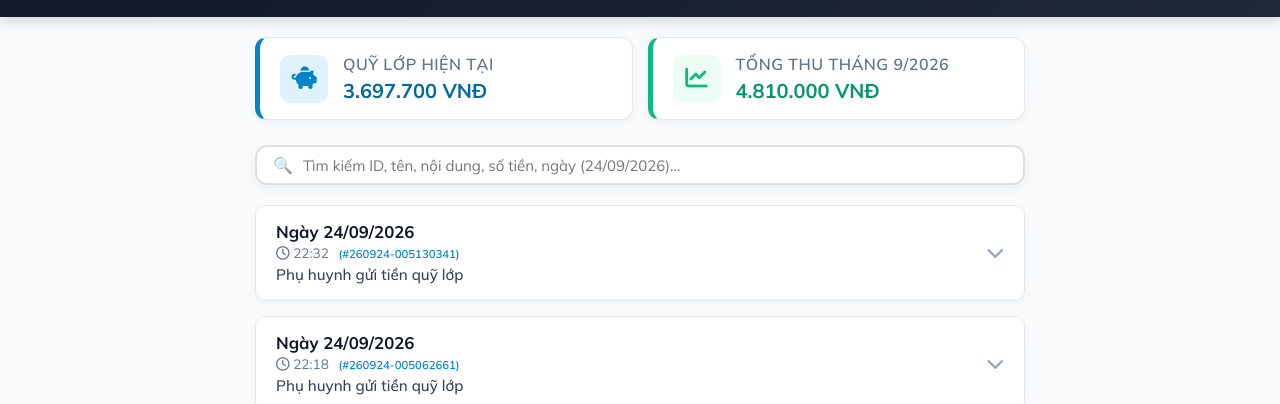
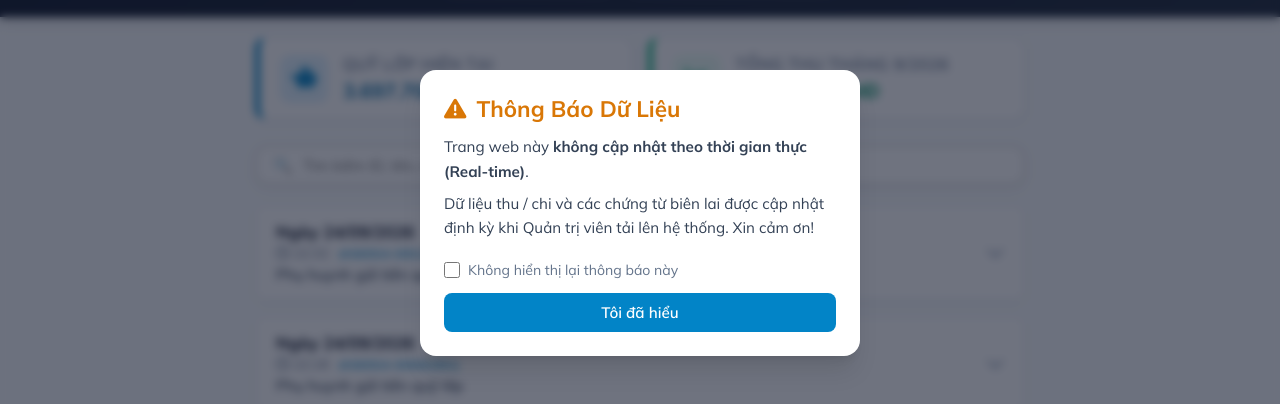
Before and after one commit to CTXL1029/so-theo-doi-thu-chi, a plain HTML site: page index.html in a window 1280 px wide. Shown: the part 187-591 px from the top of the page. Drawn offline with Linux system fonts and the light colour scheme.

Commit message:
add pop-up

```diff
--- a/css/style.css
+++ b/css/style.css
@@ -448,3 +448,110 @@ body {
 .clear-btn:hover {
   color: #333;
 }
+
+/* Styling Pop-up Notice Modal */
+.modal-overlay {
+  position: fixed;
+  top: 0;
+  left: 0;
+  width: 100%;
+  height: 100%;
+  background: rgba(15, 23, 42, 0.6);
+  backdrop-filter: blur(4px);
+  display: flex;
+  align-items: center;
+  justify-content: center;
+  z-index: 9999;
+  opacity: 0;
+  visibility: hidden;
+  transition:
+    opacity 0.3s ease,
+    visibility 0.3s ease;
+  padding: 16px;
+}
+
+.modal-overlay.active {
+  opacity: 1;
+  visibility: visible;
+}
+
+.modal-card {
+  background: #ffffff;
+  width: 100%;
+  max-width: 440px;
+  border-radius: 16px;
+  padding: 24px;
+  box-shadow:
+    0 20px 25px -5px rgba(0, 0, 0, 0.1),
+    0 8px 10px -6px rgba(0, 0, 0, 0.1);
+  transform: scale(0.9);
+  transition: transform 0.3s ease;
+}
+
+.modal-overlay.active .modal-card {
+  transform: scale(1);
+}
+
+.modal-header {
+  display: flex;
+  align-items: center;
+  gap: 10px;
+  color: #d97706; /* Màu cam cảnh báo */
+  font-size: 1.2rem;
+  margin-bottom: 12px;
+}
+
+.modal-header i {
+  font-size: 1.4rem;
+}
+
+.modal-body {
+  color: #334155;
+  font-size: 0.95rem;
+  line-height: 1.6;
+  margin-bottom: 20px;
+}
+
+.modal-body p + p {
+  margin-top: 8px;
+}
+
+.modal-footer {
+  display: flex;
+  flex-direction: column;
+  gap: 14px;
+}
+
+.checkbox-label {
+  display: flex;
+  align-items: center;
+  gap: 8px;
+  font-size: 0.88rem;
+  color: #64748b;
+  cursor: pointer;
+  user-select: none;
+}
+
+.checkbox-label input[type="checkbox"] {
+  width: 16px;
+  height: 16px;
+  accent-color: #0284c7;
+  cursor: pointer;
+}
+
+.btn-close-modal {
+  width: 100%;
+  padding: 10px;
+  background: #0284c7;
+  color: #ffffff;
+  border: none;
+  border-radius: 8px;
+  font-size: 0.95rem;
+  font-weight: 600;
+  cursor: pointer;
+  transition: background-color 0.2s;
+}
+
+.btn-close-modal:hover {
+  background: #0369a1;
+}
--- a/index.html
+++ b/index.html
@@ -121,5 +121,33 @@
 
     <script src="js/data.js"></script>
     <script src="js/main.js"></script>
+    <!-- Pop-up Thông báo Dữ liệu -->
+    <div id="noticeModal" class="modal-overlay">
+      <div class="modal-card">
+        <div class="modal-header">
+          <i class="fa-solid fa-triangle-exclamation"></i>
+          <h3>Thông Báo Dữ Liệu</h3>
+        </div>
+        <div class="modal-body">
+          <p>
+            Trang web này
+            <strong>không cập nhật theo thời gian thực (Real-time)</strong>.
+          </p>
+          <p>
+            Dữ liệu thu / chi và các chứng từ biên lai được cập nhật định kỳ khi
+            Quản trị viên tải lên hệ thống. Xin cảm ơn!
+          </p>
+        </div>
+        <div class="modal-footer">
+          <label class="checkbox-label">
+            <input type="checkbox" id="dontShowAgain" />
+            <span>Không hiển thị lại thông báo này</span>
+          </label>
+          <button id="closeNoticeBtn" class="btn-close-modal">
+            Tôi đã hiểu
+          </button>
+        </div>
+      </div>
+    </div>
   </body>
 </html>
--- a/js/main.js
+++ b/js/main.js
@@ -1,3 +1,31 @@
+document.addEventListener("DOMContentLoaded", () => {
+  const noticeModal = document.getElementById("noticeModal");
+  const closeNoticeBtn = document.getElementById("closeNoticeBtn");
+  const dontShowAgain = document.getElementById("dontShowAgain");
+
+  // Kiểm tra xem người dùng đã tick "Không hiển thị lại" trước đó chưa
+  const isHidden = localStorage.getItem("hide_realtime_notice");
+
+  // Nếu chưa tick -> Hiển thị Pop-up
+  if (!isHidden) {
+    // Trễ nhẹ 300ms để hiệu ứng xuất hiện mượt mà hơn khi vừa mở trang
+    setTimeout(() => {
+      noticeModal.classList.add("active");
+    }, 300);
+  }
+
+  // Xử lý khi nhấn nút "Tôi đã hiểu"
+  closeNoticeBtn.addEventListener("click", () => {
+    // Nếu người dùng có tích chọn ô "Không hiển thị lại"
+    if (dontShowAgain.checked) {
+      localStorage.setItem("hide_realtime_notice", "true");
+    }
+
+    // Tắt Pop-up
+    noticeModal.classList.remove("active");
+  });
+});
+
 document.addEventListener("DOMContentLoaded", () => {
   // 1. Khai báo các phần tử DOM
   const selectYear = document.getElementById("select-year");
```
